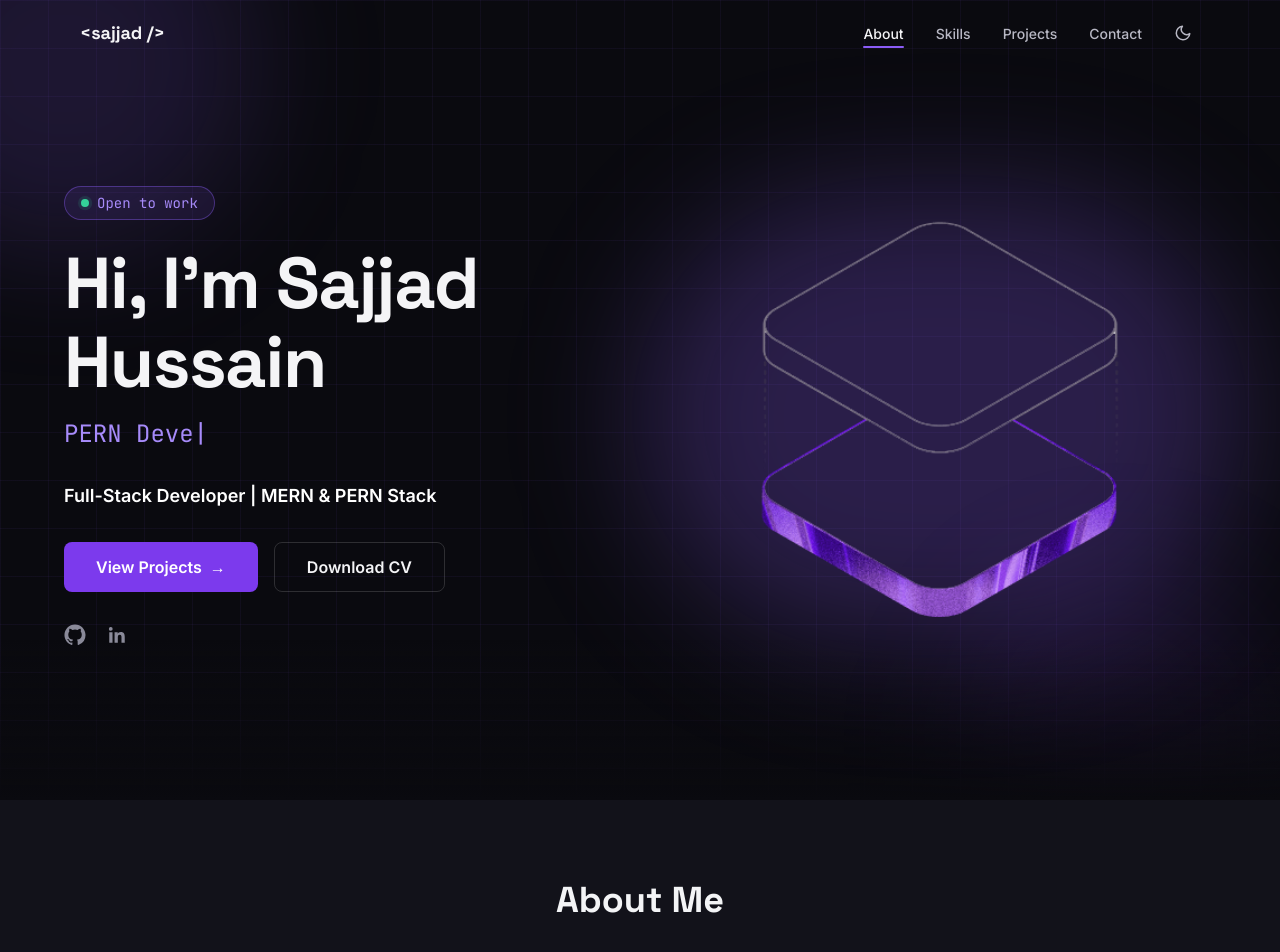
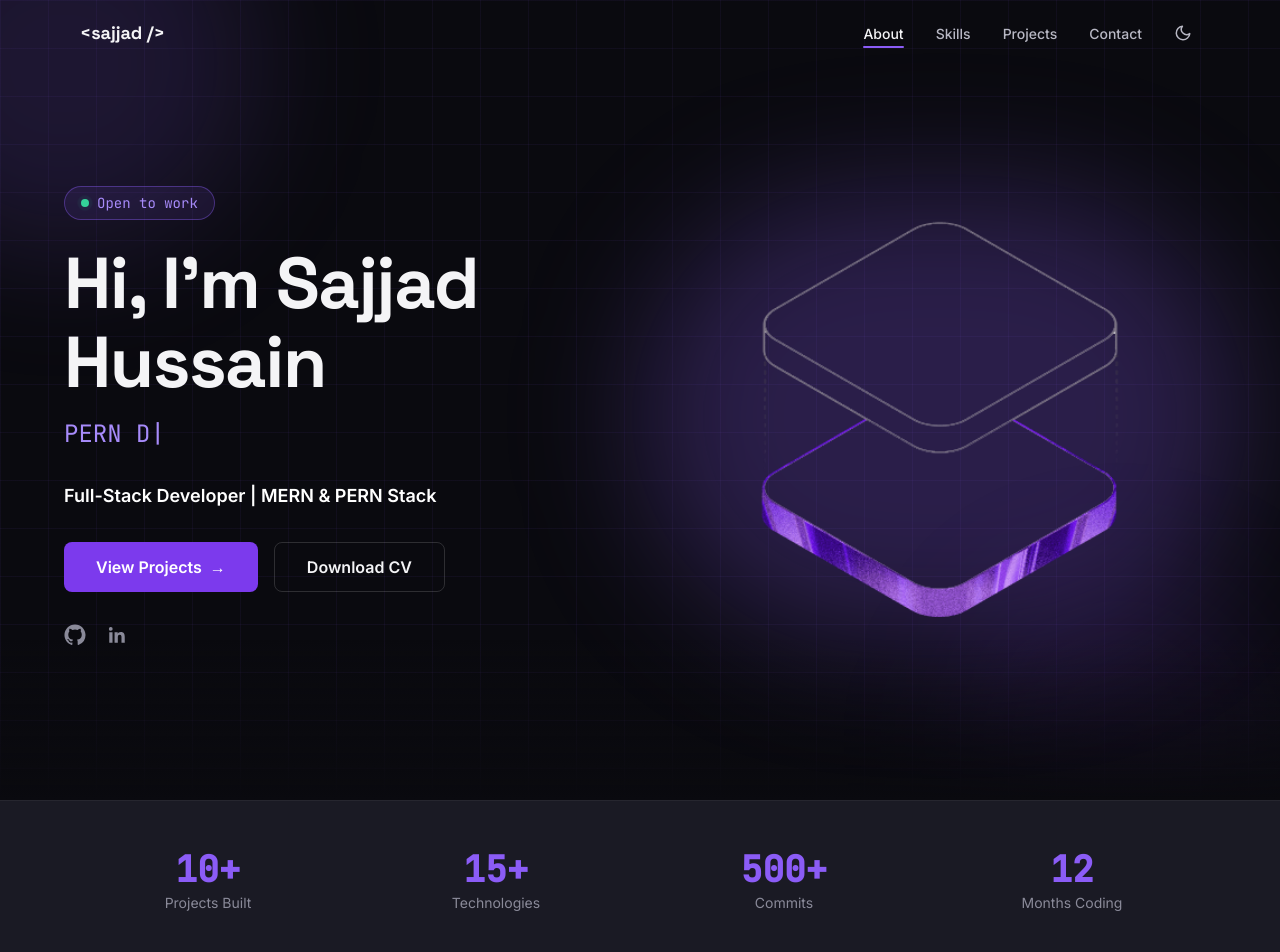
Before and after one commit to sajad-husain/portfolio-website, a React (Vite) app: page / in a window 1280 px wide. Shown: the top 952 px of the page. Built offline with nearby package versions, Linux system fonts and the light colour scheme.

Commit message:
feat: animated stats strip

```diff
--- a/src/App.jsx
+++ b/src/App.jsx
@@ -1,6 +1,7 @@
 import useTheme from "./hooks/useTheme";
 import Navbar from "./components/Navbar";
 import Hero from "./components/Hero";
+import Stats from "./components/Stats";
 import About from "./components/About";
 import Skills from "./components/Skills";
 import Projects from "./components/Projects";
@@ -24,7 +25,9 @@ function App() {
                 <Navbar darkMode={darkMode} toggleTheme={toggleDarkMode} />
 
                 <main id="main-content">
-                    <Hero />                    <About />
+                    <Hero />
+                    <Stats />
+                    <About />
                     <Skills />
                     <Projects />
                     <Timeline />
--- /dev/null
+++ b/src/components/Stats.jsx
@@ -0,0 +1,23 @@
+import Counter from "./Counter";
+
+const STATS = [
+    { value: 10, suffix: "+", label: "Projects Built" },
+    { value: 15, suffix: "+", label: "Technologies" },
+    { value: 500, suffix: "+", label: "Commits" },
+    { value: 12, suffix: "", label: "Months Coding" },
+];
+
+export default function Stats() {
+    return (
+        <section className="border-y border-white/5 bg-surface-raised" aria-label="Quick facts">
+            <div className="container mx-auto max-w-6xl grid grid-cols-2 md:grid-cols-4 gap-8 px-4 py-12 text-center">
+                {STATS.map((stat) => (
+                    <div key={stat.label}>
+                        <Counter value={stat.value} suffix={stat.suffix} />
+                        <p className="mt-1 text-sm text-ink-muted">{stat.label}</p>
+                    </div>
+                ))}
+            </div>
+        </section>
+    );
+}
```
